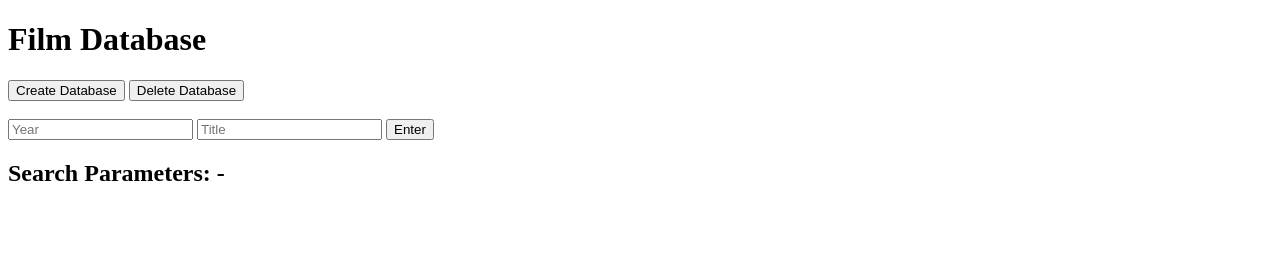
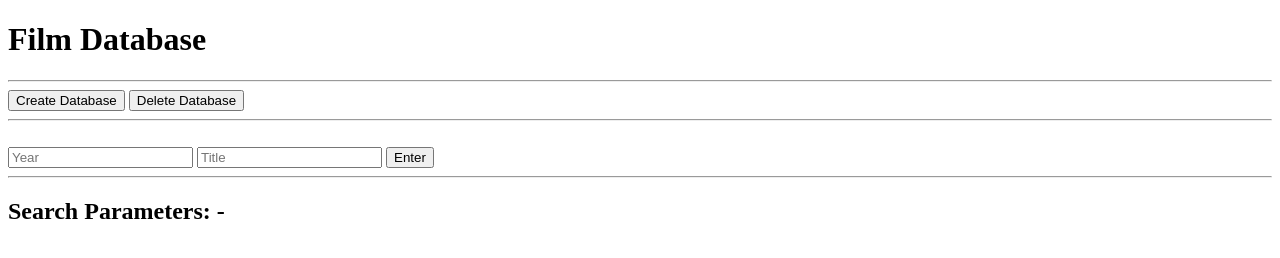
Before and after one commit to Ebin-Benny/CS4400-CloudApplication, a plain HTML site: page client/client.html in a window 1280 px wide. Drawn offline with nearby package versions, Linux system fonts and the light colour scheme.

Commit message:
Updated frontend

```diff
--- a/client/client.html
+++ b/client/client.html
@@ -4,14 +4,21 @@
 <script src="https://cdn.jsdelivr.net/npm/vue/dist/vue.js"></script>
 <h1>Film Database</h1>
 <div id="app">
+    <hr>
+
     <div>
         <button v-on:click="createDB">Create Database</button>
         <button v-on:click="deleteDB">Delete Database</button>
     </div>
+
+    <hr>
     <br>
+
     <input v-model="yearInput" placeholder="Year" />
     <input v-model="titleInput" placeholder="Title" />
     <button v-on:click="query">Enter</button>
+
+    <hr>
 
     <h2>Search Parameters: {{ year }} - {{ title }}</h2>
 
@@ -28,6 +35,8 @@
                         {{ new Date(movie.info.release_date).toLocaleDateString()}}
                     </td>
                 </tr>
+            </table>
+            <table>
                 <tr>
                     <td>
                         <h3>Genre{{(movie.info.genres.length>1)?"s":""}}</h3>
```
